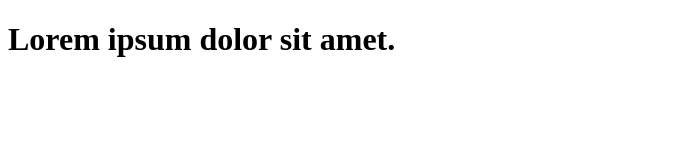
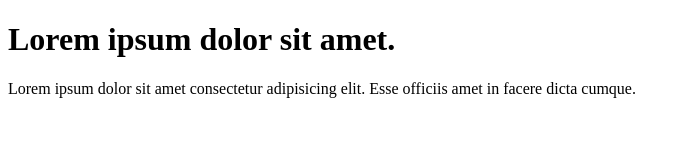
Before and after one commit to CWJihad/git_github-learning, a plain HTML site: page index.html in a window 1280 px wide. Shown: the whole page, without its empty margins (0-690 px from the left). Drawn offline with Linux system fonts and the light colour scheme.

Commit message:
add index file paragraph

```diff
--- a/index.html
+++ b/index.html
@@ -7,5 +7,6 @@
 </head>
 <body>
     <h1>Lorem ipsum dolor sit amet.</h1>
+    <p>Lorem ipsum dolor sit amet consectetur adipisicing elit. Esse officiis amet in facere dicta cumque.</p>
 </body>
 </html>
```
